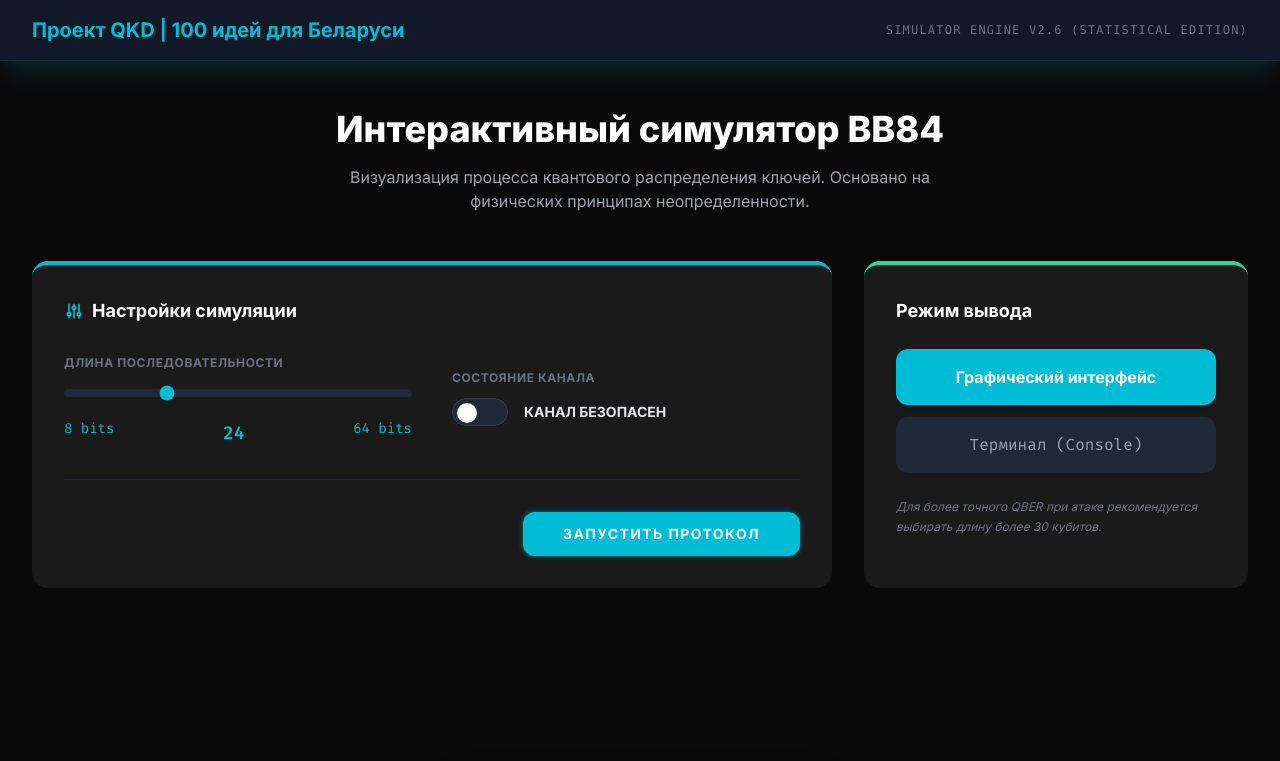
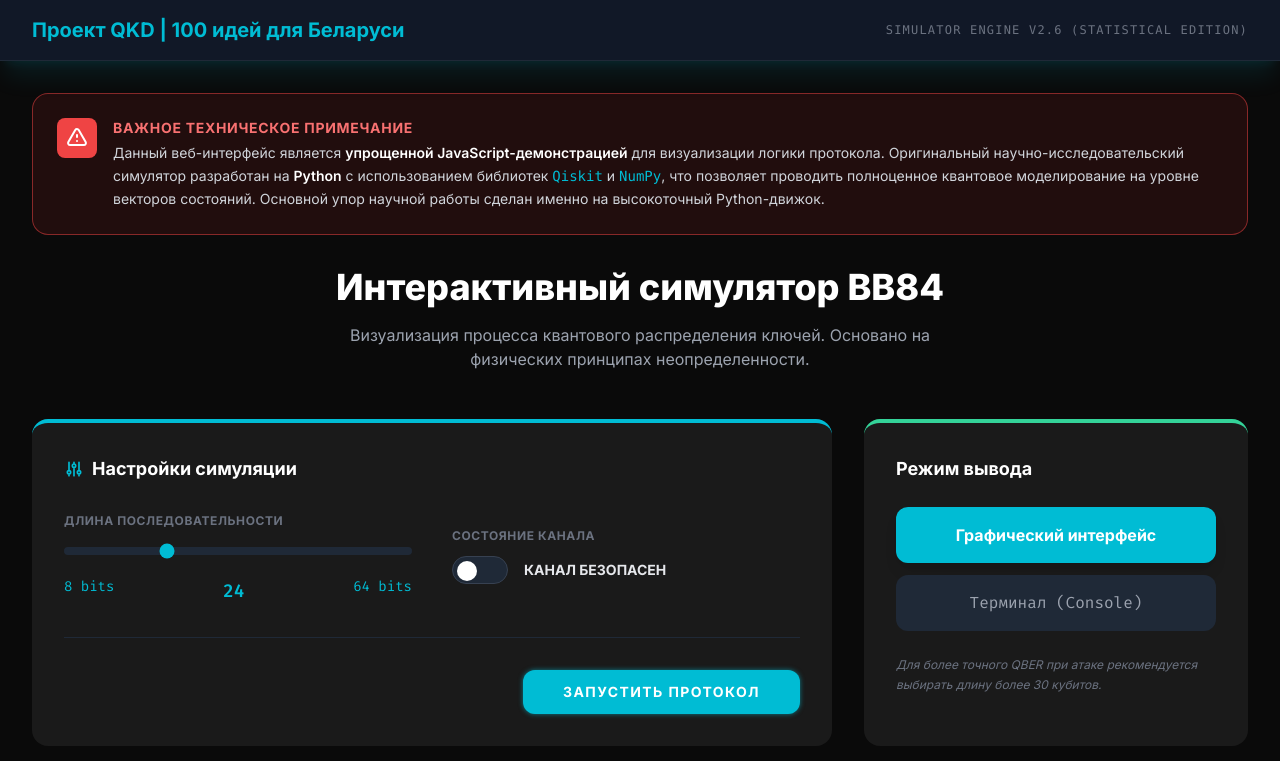
Before and after one commit to romaprogrammist/qkd-sim, a plain HTML site: page index.html in a window 1280 px wide. Shown: the top 761 px of the page. Drawn offline with nearby package versions, Linux system fonts and the light colour scheme.

Commit message:
Add notification index.html

```diff
--- a/index.html
+++ b/index.html
@@ -75,6 +75,12 @@
         ::-webkit-scrollbar { width: 8px; }
         ::-webkit-scrollbar-track { background: #0a0a0a; }
         ::-webkit-scrollbar-thumb { background: #333; border-radius: 4px; }
+
+        @keyframes fadeIn {
+            from { opacity: 0; transform: translateY(10px); }
+            to { opacity: 1; transform: translateY(0); }
+        }
+        .animate-fadeIn { animation: fadeIn 0.5s ease-out forwards; }
     </style>
 </head>
 <body class="min-h-screen flex flex-col">
@@ -88,7 +94,25 @@
         </div>
     </header>
 
-    <main class="max-w-7xl mx-auto px-4 sm:px-6 lg:px-8 py-12 flex-grow">
+    <main class="max-w-7xl mx-auto px-4 sm:px-6 lg:px-8 py-8 flex-grow">
+
+        <!-- КРАСНОЕ ПРИМЕЧАНИЕ О ТЕХНОЛОГИЯХ -->
+        <div class="mb-8 bg-red-900/20 border border-red-500/50 rounded-2xl p-4 sm:p-6 flex items-start gap-4 animate-fadeIn">
+            <div class="bg-red-500 p-2 rounded-lg shrink-0">
+                <svg class="w-6 h-6 text-white" fill="none" stroke="currentColor" viewBox="0 0 24 24">
+                    <path stroke-linecap="round" stroke-linejoin="round" stroke-width="2" d="M12 9v2m0 4h.01m-6.938 4h13.856c1.54 0 2.502-1.667 1.732-3L13.732 4c-.77-1.333-2.694-1.333-3.464 0L3.34 16c-.77 1.333.192 3 1.732 3z"></path>
+                </svg>
+            </div>
+            <div>
+                <h3 class="text-red-400 font-bold uppercase tracking-wider text-sm mb-1">Важное техническое примечание</h3>
+                <p class="text-gray-300 text-sm leading-relaxed">
+                    Данный веб-интерфейс является <span class="text-white font-semibold">упрощенной JavaScript-демонстрацией</span> для визуализации логики протокола.
+                    Оригинальный научно-исследовательский симулятор разработан на <span class="text-white font-semibold">Python</span> с использованием библиотек
+                    <span class="text-neo-cyan font-mono">Qiskit</span> и <span class="text-neo-cyan font-mono">NumPy</span>, что позволяет проводить полноценное
+                    квантовое моделирование на уровне векторов состояний. Основной упор научной работы сделан именно на высокоточный Python-движок.
+                </p>
+            </div>
+        </div>
 
         <div class="text-center mb-12">
             <h2 class="text-3xl sm:text-4xl font-extrabold text-white mb-4">Интерактивный симулятор BB84</h2>
```
